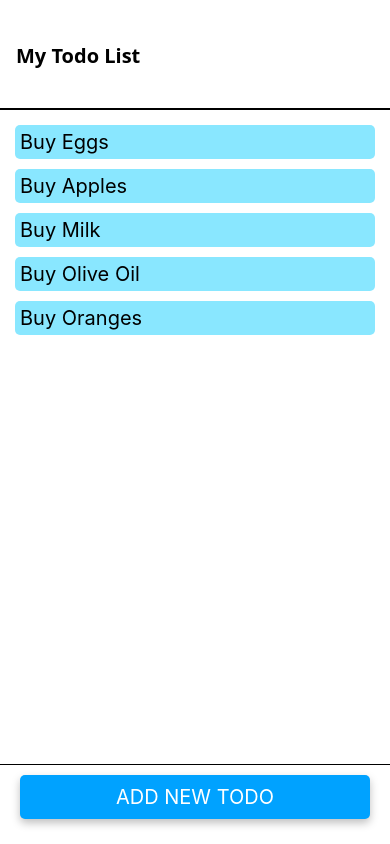
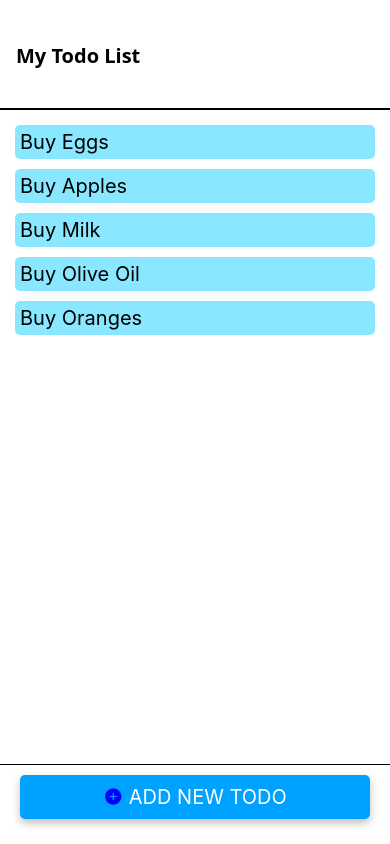
Before and after one commit to JModify/MyTodoList, a React Native app: screen /Home in a window 390 px wide. Built offline with nearby package versions, Linux system fonts and the light colour scheme.

Commit message:
Milestone 2: Installed Ionicon icons to project. Updated TodoCreateButton.js to include 'add-circle' ionicon to the button. Added CancelButton.js and SaveButton.js which will be populated with save/cancel logic for the AddTodo.js screen.

```diff
--- a/app.json
+++ b/app.json
@@ -20,7 +20,8 @@
         "foregroundImage": "./assets/adaptive-icon.png",
         "backgroundColor": "#ffffff"
       },
-      "edgeToEdgeEnabled": true
+      "edgeToEdgeEnabled": true,
+      "package": "com.anonymous.MyTodoList"
     },
     "web": {
       "favicon": "./assets/favicon.png"
--- a/src/components/TodoCreateButton.js
+++ b/src/components/TodoCreateButton.js
@@ -1,5 +1,8 @@
 import { Pressable, StyleSheet, Text } from 'react-native';
 import Colors from '../constants/colors';
+
+// Using @Expo import since running SDK 54
+import Ionicons from '@expo/vector-icons/Ionicons';
 
 export default function TodoCreateButton({navigation}) {
     // Navigate to todo creation screen.
@@ -17,7 +20,7 @@ export default function TodoCreateButton({navigation}) {
                 navToAddTodo();
             }}
         >
-            <Text style={styles.buttonText}>ADD NEW TODO</Text>
+            <Text style={styles.buttonText}><Ionicons name='add-circle' style={styles.iconStyle}/> ADD NEW TODO</Text>
         </Pressable>
     );
 };
@@ -53,5 +56,10 @@ const styles = StyleSheet.create({
         fontSize: 20,
         color: 'white',
         textAlign: 'center',
+    },
+
+    iconStyle: {
+        color: 'blue',
+        fontSize: 20,
     }
 });
--- a/src/screens/AddTodo.js
+++ b/src/screens/AddTodo.js
@@ -13,6 +13,7 @@ export default function AddTodo({navigation}) {
         </View>
     )
 }
+
 
 const styles = StyleSheet.create({
     // Outer wrapping container which flexes to take as much available
```
Also changed, not shown: package.json (+4 -3 lines), src/components/SaveButton.js (added, +13 -0 lines), src/components/CancelButton.js (added), 1 other file (tests, documents, lock files or other folders).
